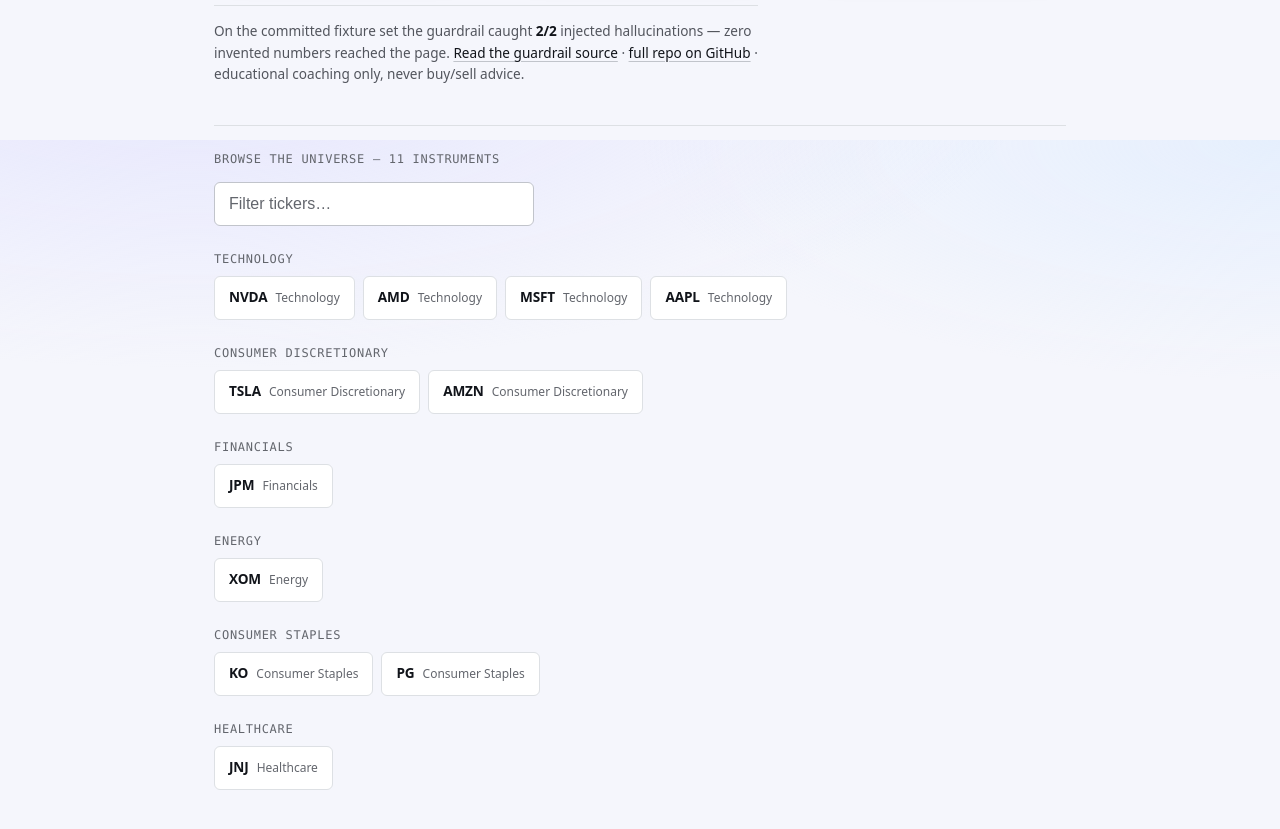
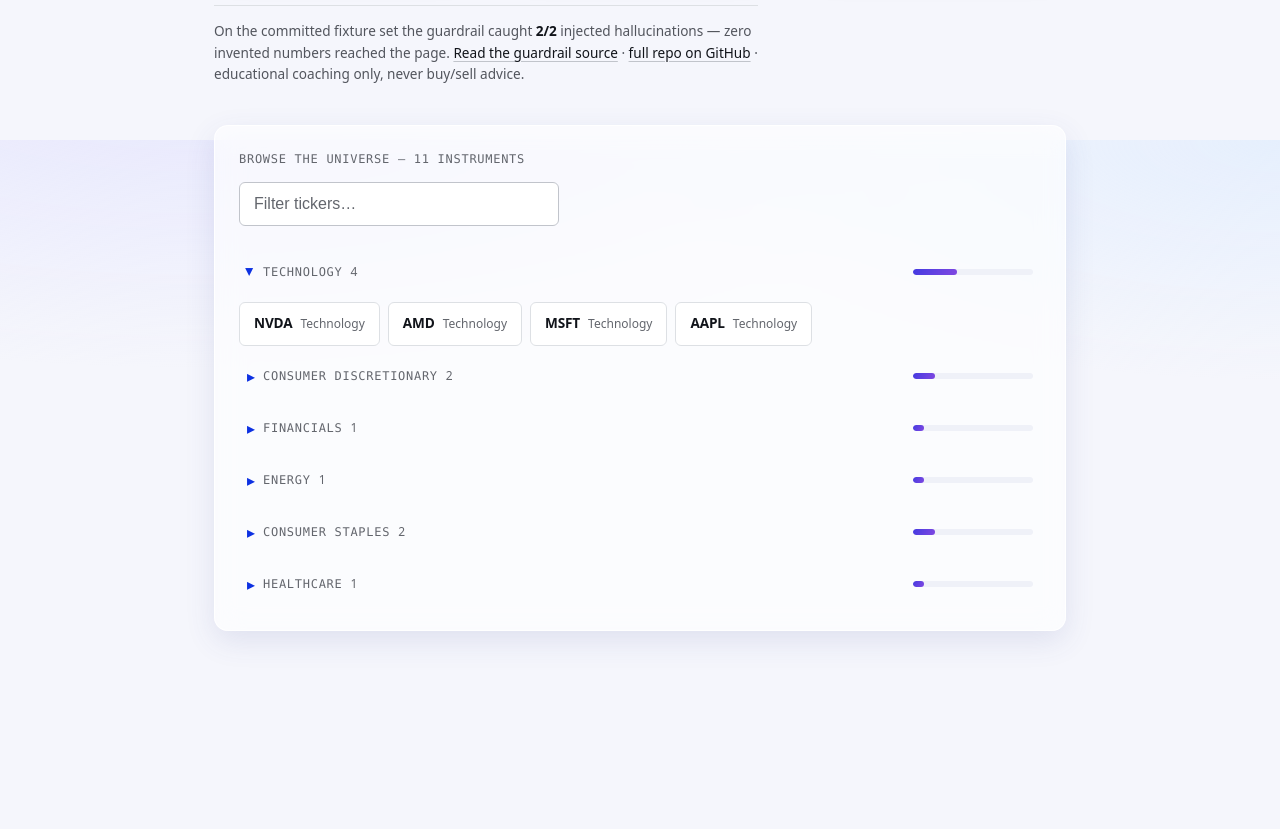
Before and after one commit to Kaydenletk/riskpilot-ai, a Next.js app in the folder frontend/: page / in a window 1280 px wide. Shown: the part 3060-3889 px from the top of the page. After the commit the page ends 3731 px from the top, so only its background shows below. Built offline with nearby package versions, Linux system fonts and the light colour scheme; no server answers.

Commit message:
feat(v3): collapsible sector grid universe index

```diff
--- a/frontend/src/components/home/InstrumentIndex.tsx
+++ b/frontend/src/components/home/InstrumentIndex.tsx
@@ -1,9 +1,10 @@
 "use client";
 // Crawlable links to every ticker page, styled as 44px-tall chips (real touch
-// targets, obviously clickable — no hover required). Grouped by sector, with a
-// client-side filter that matches ticker or sector. Links stay real <Link>s
-// (server-rendered anchors) so crawlers see the full universe regardless of
-// filter state.
+// targets, obviously clickable — no hover required). Grouped by sector inside
+// collapsible <details> sections, with a client-side filter that matches
+// ticker or sector. Links stay real <Link>s (server-rendered anchors) so
+// crawlers see the full universe regardless of open/closed or filter state —
+// <details> only hides content visually, it stays in the DOM.
 import Link from "next/link";
 import { useMemo, useState } from "react";
 
@@ -28,6 +29,20 @@
 export function InstrumentIndex({ universe }: { universe: TickerOption[] }) {
   const [filter, setFilter] = useState("");
 
+  // each sector's share of the whole (unfiltered) universe — stays stable
+  // while the user filters, so the bar always reflects real composition.
+  const sectorSharePct = useMemo(() => {
+    const total = universe.length;
+    const shares = new Map<string, number>();
+    if (total === 0) return shares;
+    for (const [sector, tickers] of groupBySector(universe)) {
+      shares.set(sector, (tickers.length / total) * 100);
+    }
+    return shares;
+  }, [universe]);
+
+  const filtering = filter.trim() !== "";
+
   const groups = useMemo(() => {
     const query = filter.trim().toLowerCase();
     const filtered =
@@ -43,7 +58,7 @@
   if (universe.length === 0) return null;
 
   return (
-    <nav className={styles.index} aria-labelledby="instrument-index-h">
+    <nav className={`glass ${styles.index}`} aria-labelledby="instrument-index-h">
       <h2 id="instrument-index-h" className={`caption ${styles.title}`}>
         Browse the universe — {universe.length} instruments
       </h2>
@@ -58,9 +73,29 @@
       {groups.size === 0 ? (
         <p className="caption">No matches.</p>
       ) : (
-        Array.from(groups.entries()).map(([sector, tickers]) => (
-          <section key={sector} className={styles.group}>
-            <div className={`caption ${styles.groupLabel}`}>{sector}</div>
+        Array.from(groups.entries()).map(([sector, tickers], index) => {
+          const pct = sectorSharePct.get(sector) ?? 0;
+          // uncontrolled `open`, forced via a key that only changes at the
+          // filtering on/off transition — this lets the browser own toggle
+          // state during normal use, while filter-matches always render
+          // open and the first sector opens by default when unfiltered.
+          const open = filtering ? true : index === 0 ? true : undefined;
+          return (
+            <details
+              key={`${sector}-${filtering ? "filtered" : "all"}`}
+              className={styles.group}
+              open={open}
+            >
+              <summary className={styles.summary}>
+                <span className={styles.summaryMain}>
+                  <span className={styles.indicator} aria-hidden="true" />
+                  <span className={`caption ${styles.groupLabel}`}>{sector}</span>
+                  <span className={`num ${styles.count}`}>{tickers.length}</span>
+                </span>
+                <span className={styles.track} aria-hidden="true">
+                  <span className={styles.fill} style={{ width: `${pct}%` }} />
+                </span>
+              </summary>
               <ul className={styles.list}>
                 {tickers.map((t) => (
                   <li key={t.ticker}>
@@ -71,8 +106,9 @@
                   </li>
                 ))}
               </ul>
-          </section>
-        ))
+            </details>
+          );
+        })
       )}
     </nav>
   );
--- a/frontend/src/components/home/instrument-index.module.css
+++ b/frontend/src/components/home/instrument-index.module.css
@@ -1,7 +1,6 @@
 .index {
   margin-top: var(--space-4);
-  padding-top: var(--space-3);
-  border-top: 1px solid var(--rule);
+  padding: var(--space-3);
 }
 
 .title {
@@ -28,20 +27,89 @@
 }
 
 .group {
-  margin-bottom: var(--space-3);
+  margin-bottom: var(--space-1);
 }
 .group:last-child {
   margin-bottom: 0;
 }
 
+/* summary row: sector name + count on the left, proportional share bar on
+   the right. 44px target, hover feedback, default marker hidden in favor of
+   our own rotating indicator. */
+.summary {
+  display: flex;
+  align-items: center;
+  justify-content: space-between;
+  gap: var(--space-2);
+  min-height: 44px;
+  padding: 8px var(--space-1);
+  border-radius: var(--radius-sm);
+  cursor: pointer;
+  list-style: none;
+  transition: background var(--dur-fast) var(--ease-out-expo);
+}
+.summary::-webkit-details-marker {
+  display: none;
+}
+.summary:hover {
+  background: var(--accent-soft);
+}
+
+.summaryMain {
+  display: inline-flex;
+  align-items: center;
+  gap: 8px;
+  min-width: 0;
+}
+
+/* ▸ rotates to ▾ on open — CSS-only, no JS toggle state needed */
+.indicator {
+  display: inline-block;
+  flex-shrink: 0;
+  color: var(--accent);
+  transition: transform var(--dur-fast) var(--ease-out-expo);
+}
+.indicator::before {
+  content: "▸";
+}
+.group[open] > .summary .indicator {
+  transform: rotate(90deg);
+}
+
 .groupLabel {
-  margin: 0 0 var(--space-1);
+  overflow: hidden;
+  text-overflow: ellipsis;
+  white-space: nowrap;
+}
+
+.count {
+  flex-shrink: 0;
+  font-size: var(--text-xs);
+  color: var(--ink-faint);
+}
+
+/* proportional bar: sector's share of the whole universe — same track/fill
+   pattern as SectorBars. */
+.track {
+  flex: 1 1 60px;
+  max-width: 120px;
+  min-width: 40px;
+  height: 6px;
+  background: var(--bg-grain);
+  border-radius: 3px;
+  overflow: hidden;
+}
+.fill {
+  display: block;
+  height: 100%;
+  border-radius: 3px;
+  background: var(--grad-accent);
 }
 
 .list {
   list-style: none;
   margin: 0;
-  padding: 0;
+  padding: var(--space-1) 0 0;
   display: flex;
   flex-wrap: wrap;
   gap: var(--space-1);
```
Lines whose indentation alone changed are shown as unchanged.
